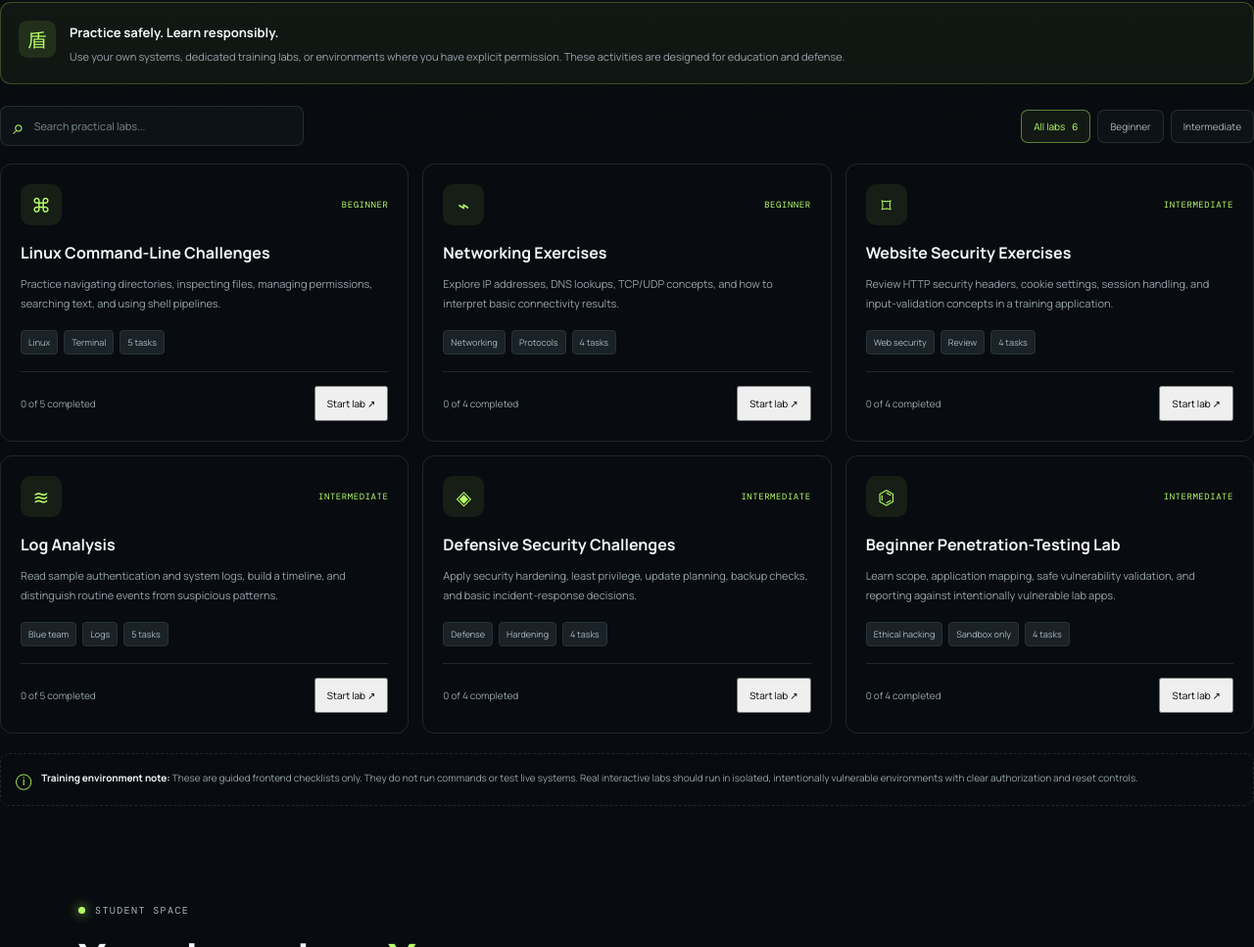
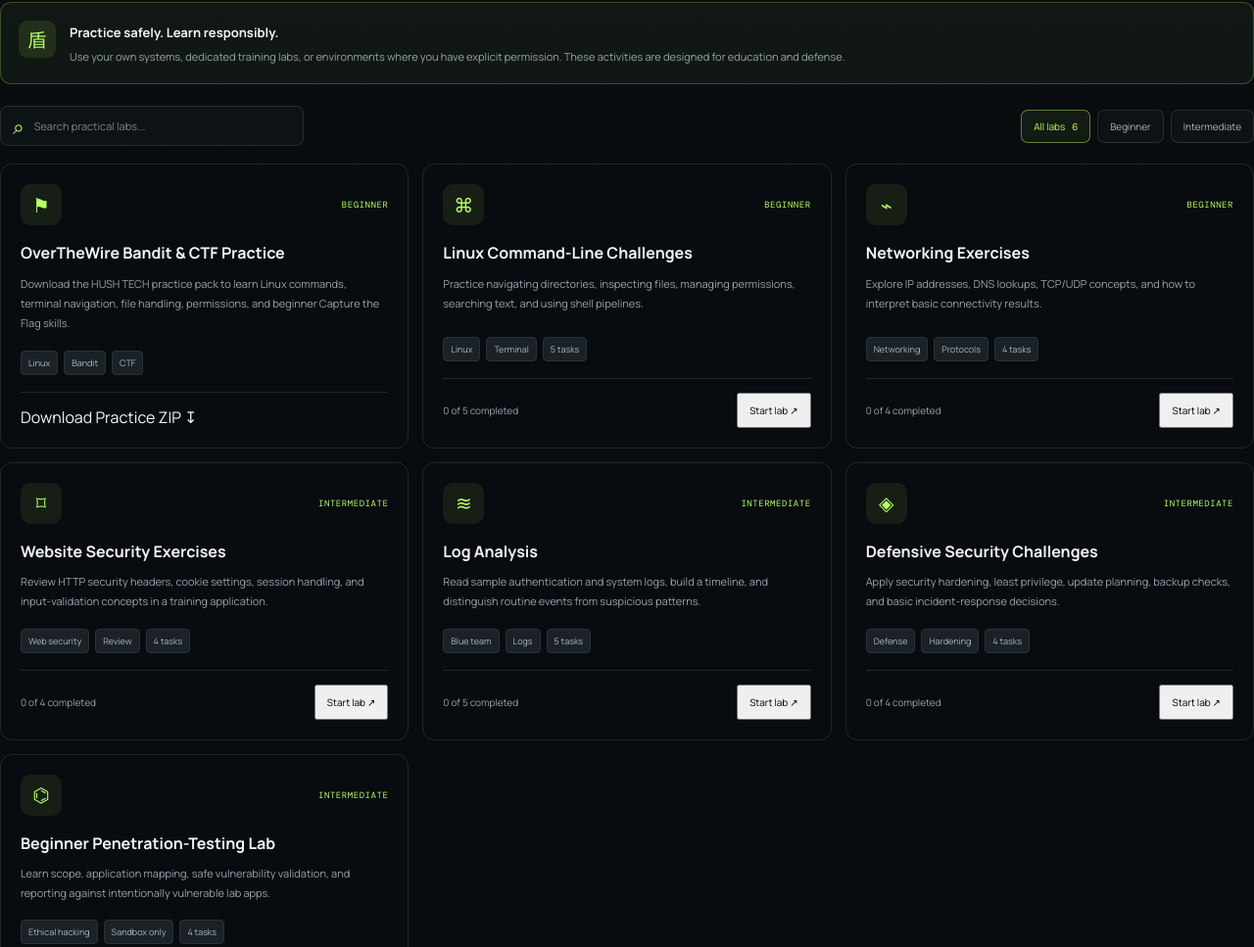
Before and after one commit to Maisaje080/hush-tech-academy, a plain HTML site: page index.html in a window 1280 px wide. Shown: the part 3023-3990 px from the top of the page at 98% size. Drawn offline with nearby package versions, Linux system fonts and the light colour scheme; no server answers.

Commit message:
Add Bandit CTF practice download to labs

```diff
--- a/index.html
+++ b/index.html
@@ -185,6 +185,15 @@
           </div>
         </div>
         <div class="labs-grid" id="labsGrid">
+          <article class="lab-card" data-lab-level="beginner" data-lab-search="overthewire bandit capture the flag ctf linux terminal download">
+            <div class="lab-card-top"><span class="lab-card-icon">⚑</span><span class="lab-level">BEGINNER</span></div>
+            <h3>OverTheWire Bandit &amp; CTF Practice</h3>
+            <p>Download the HUSH TECH practice pack to learn Linux commands, terminal navigation, file handling, permissions, and beginner Capture the Flag skills.</p>
+            <div class="lab-tags"><span>Linux</span><span>Bandit</span><span>CTF</span></div>
+            <div class="lab-card-bottom">
+              <a class="btn btn-secondary" href="/static/downloads/HUSH_TECH_Academy_Bandit_CTF_Practice.zip" download>Download Practice ZIP ↧</a>
+            </div>
+          </article>
           <article class="lab-card" data-lab-level="beginner" data-lab-search="linux command line terminal navigation files permissions shell">
             <div class="lab-card-top"><span class="lab-card-icon">⌘</span><span class="lab-level">BEGINNER</span></div><h3>Linux Command-Line Challenges</h3><p>Practice navigating directories, inspecting files, managing permissions, searching text, and using shell pipelines.</p><div class="lab-tags"><span>Linux</span><span>Terminal</span><span>5 tasks</span></div><div class="lab-card-bottom"><span class="lab-progress-label" data-lab-progress-label="linux">0 of 5 completed</span><button type="button" class="btn btn-secondary lab-start" data-start-lab="linux">Start lab ↗</button></div><div class="lab-task-panel" id="labTasks-linux" hidden></div>
           </article>
```
